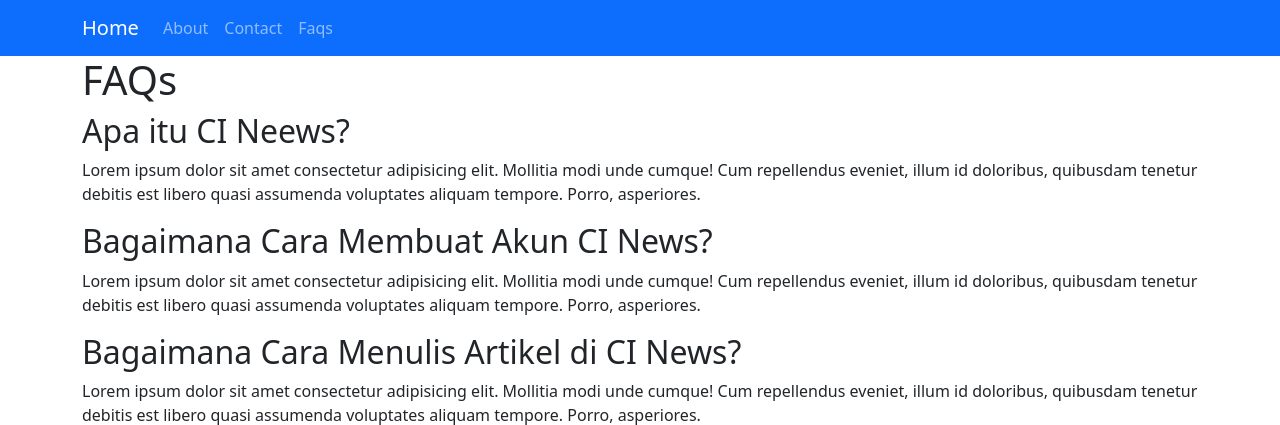
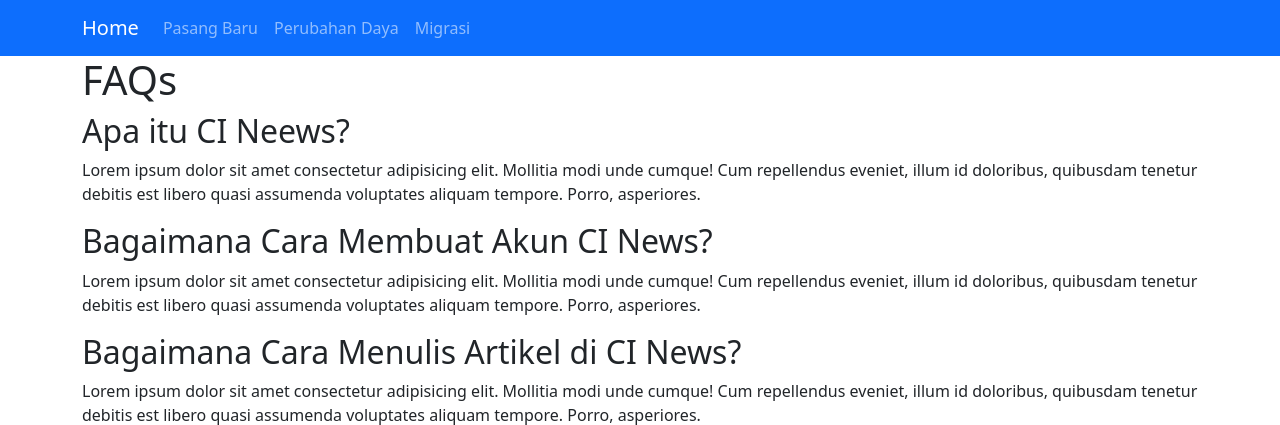
Before and after one commit to kevink5444/ci4-web_pln, a CodeIgniter 4 app: template app/Views/getstarted.php in a window 1280 px wide. Shown: the top 425 px of the page. Run offline with PHP 8.4 and a stand-in for CodeIgniter, Linux system fonts and the light colour scheme; the template is opened without the code that fills it, so the values that code supplies are empty; some libraries are stand-ins or nearby versions.

Commit message:
Mengubah top bar Pasang baru, Ubah daya, Migrasi. Membuat controller baru about dan tambahan pada page dan router menambahkan untuk controller about

```diff
--- a/app/Config/Routes.php
+++ b/app/Config/Routes.php
@@ -37,6 +37,7 @@ $routes->set404Override();
 // route since we don't have to scan directories.
 $routes->get('/', 'Page::index');
 $routes->get('/getstarted', 'Page::getstarted');
+$routes->get('/about', 'Page::about');
 
 /*
  * --------------------------------------------------------------------
--- a/app/Controllers/Page.php
+++ b/app/Controllers/Page.php
@@ -12,4 +12,8 @@ class Page extends BaseController
     {
         echo view("getstarted");
     }
+    public function about()
+    {
+        echo view("about");
+    }
 }
--- a/app/Views/getstarted.php
+++ b/app/Views/getstarted.php
@@ -21,13 +21,13 @@
             <div class="collapse navbar-collapse" id="navbarNav">
                 <ul class="navbar-nav">
                     <li class="nav-item">
-                        <a class="nav-link" href="<?= base_url('about') ?>">About</a>
+                        <a class="nav-link" href="<?= base_url('about') ?>">Pasang Baru</a>
                     </li>
                     <li class="nav-item">
-                        <a class="nav-link" href="<?= base_url('contact') ?>">Contact</a>
+                        <a class="nav-link" href="<?= base_url('contact') ?>">Perubahan Daya</a>
                     </li>
                     <li class="nav-item">
-                        <a class="nav-link" href="<?= base_url('faqs') ?>">Faqs</a>
+                        <a class="nav-link" href="<?= base_url('faqs') ?>">Migrasi</a>
                     </li>
                 </ul>
             </div>
```
Also changed, not shown: app/Controllers/About.php (added, +8 -0 lines).
